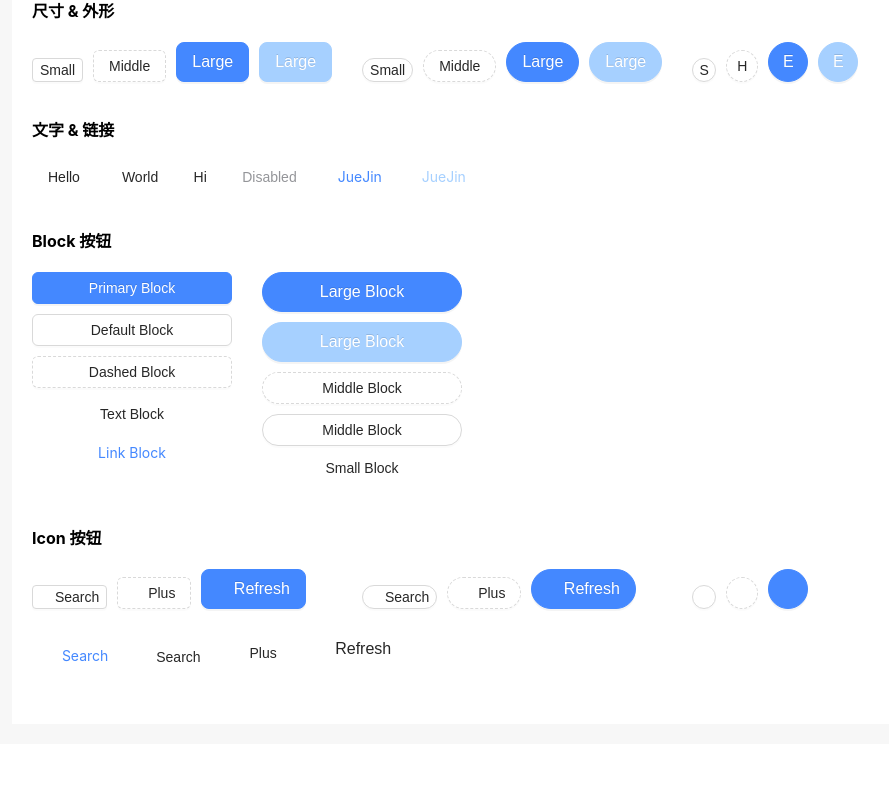
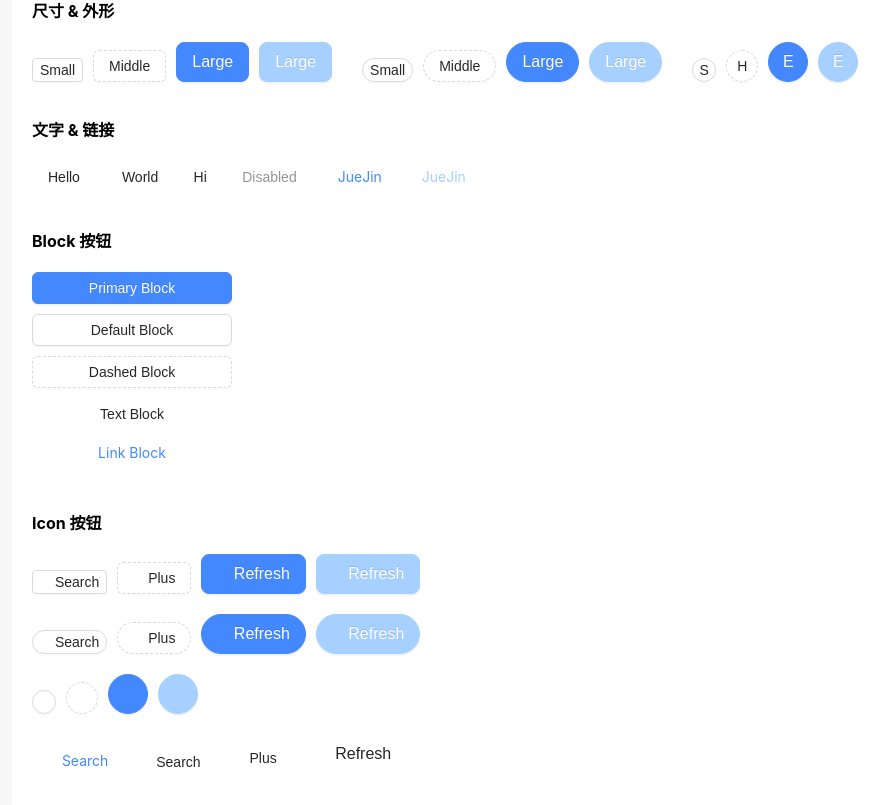
Before and after one commit to OneLeal/React18-Demo, a React (Create React App) app: page /button in a window 1280 px wide. Shown: the part 335-1140 px from the top of the page, without its empty margins (8-897 px from the left). Before the commit the page ends 1079 px from the top, so only its background shows below. Built offline with nearby package versions, Linux system fonts and the light colour scheme; a web font is replaced by a local one.

Commit message:
fix: update Button Test Page

```diff
--- a/src/pages/testButton/index.tsx
+++ b/src/pages/testButton/index.tsx
@@ -143,30 +143,6 @@ const TestButton = () => {
                 Link Block
               </MyButton>
             </div>
-
-            <div className="btn-group-content">
-              <MyButton type="primary" shape="round" size="large" block>
-                Large Block
-              </MyButton>
-              <MyButton
-                type="primary"
-                shape="round"
-                size="large"
-                block
-                disabled
-              >
-                Large Block
-              </MyButton>
-              <MyButton type="dashed" shape="round" block>
-                Middle Block
-              </MyButton>
-              <MyButton shape="round" block>
-                Middle Block
-              </MyButton>
-              <MyButton type="text" shape="round" size="small" block>
-                Small Block
-              </MyButton>
-            </div>
           </div>
         </div>
 
@@ -205,8 +181,22 @@ const TestButton = () => {
               >
                 Refresh
               </MyButton>
+
+              <MyButton
+                size="large"
+                type="primary"
+                icon="icon-refresh"
+                disabled
+                onClick={() => {
+                  console.log("refresh...");
+                }}
+              >
+                Refresh
+              </MyButton>
             </div>
+          </div>
 
+          <div className="btn-group-icon">
             <div className="btn-group-content">
               <MyButton
                 size="small"
@@ -241,8 +231,23 @@ const TestButton = () => {
               >
                 Refresh
               </MyButton>
+
+              <MyButton
+                size="large"
+                type="primary"
+                shape="round"
+                disabled
+                icon="icon-refresh"
+                onClick={() => {
+                  console.log("refresh...");
+                }}
+              >
+                Refresh
+              </MyButton>
             </div>
+          </div>
 
+          <div className="btn-group-icon">
             <div className="btn-group-content">
               <MyButton
                 size="small"
@@ -266,6 +271,17 @@ const TestButton = () => {
                 size="large"
                 type="primary"
                 shape="circle"
+                icon="icon-refresh"
+                onClick={() => {
+                  console.log("refresh...");
+                }}
+              />
+
+              <MyButton
+                size="large"
+                type="primary"
+                shape="circle"
+                disabled
                 icon="icon-refresh"
                 onClick={() => {
                   console.log("refresh...");
--- a/src/pages/testButton/style.scss
+++ b/src/pages/testButton/style.scss
@@ -42,7 +42,7 @@
         display: flex;
 
         .btn-group-content {
-            width: 300px;
+            width: 400px;
             display: flex;
             align-items: flex-end;
         }
```
